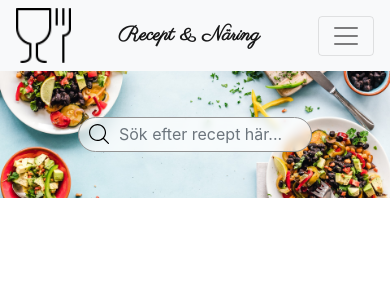
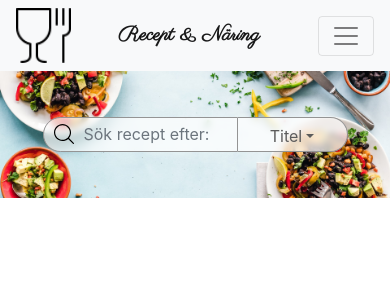
Before and after one commit to Soulsneezer/recept-naring, a React (Create React App) app in the folder client/: page / in a window 390 px wide. Shown: the top 300 px of the page. Built offline with nearby package versions, Linux system fonts and the light colour scheme; a web font is replaced by a local one.

Commit message:
now possible to search by category

```diff
--- a/client/src/App.css
+++ b/client/src/App.css
@@ -51,23 +51,6 @@
 .innerFoodCardContainer{
   padding: 50px;
 }
-@media only screen and (max-width: 400px) {
-	.recipeButton {
-		padding: 2px 10px;
-		font-size: 15px;
-	}
-	.logInButton {
-		padding: 2px 15px;
-		font-size: 15px;
-	}
-	.personLogo {
-		height: 18px;
-		width: 18px;
-  }
-  .container-outer {
-    margin-top: 0!important;
-  }
-}
 .search-bar {
   background: url(./images/background-img1.jpg) no-repeat;
   height: 30vh;
@@ -79,10 +62,24 @@
 .search-field {
   width: 40%;
 }
+.dropdown-btn > .btn-primary {
+  height: 55px;
+  color: rgb(0, 0, 0);
+  background-color: rgba(255, 255, 255, 0.7);
+  border: 1px solid rgb(148, 148, 148);
+  border-left: none;
+  border-radius: 0 30px 30px 0;
+  margin-bottom: 0;
+  font-size: 25px;
+  text-align: center;
+  color: rgb(92, 92, 92);
+  width: 160px;
+  backdrop-filter: blur(3px);
+}
 .search-input {
   z-index: 1;
   height: 55px;
-  border-radius: 30px;
+  border-radius: 30px 0 0 30px;
   font-size: 25px;
   padding-left: 60px;
   backdrop-filter: blur(3px);
@@ -102,10 +99,14 @@
     height: 20vh;
     background-size: 100%;
   }
+  .dropdown-btn > .btn-primary {
+    height: 45px;
+    width: 150px;
+  }
 }
 @media only screen and (max-width: 760px) {
   .search-field {
-    width: 60%;
+    width: 50%;
   }
   .search-input {
     height: 35px;
@@ -119,6 +120,33 @@
     background: url(./images/background-img1.jpg) no-repeat right;
     height: 15vh;
     background-size: 100%;
+  }
+  .dropdown-btn > .btn-primary {
+    height: 35px;
+    font-size: 16px;
+  }
+}
+@media only screen and (max-width: 400px) {
+	.recipeButton {
+		padding: 2px 10px;
+		font-size: 15px;
+	}
+	.logInButton {
+		padding: 2px 15px;
+		font-size: 15px;
+	}
+	.personLogo {
+		height: 18px;
+		width: 18px;
+  }
+  .container-outer {
+    margin-top: 0!important;
+  }
+  .dropdown-btn > .btn-primary {
+    width: 110px;
+  }
+  .card-h1 {
+    font-size: 32px;
   }
 }
 .card-button {
--- a/client/src/components/homePage.js
+++ b/client/src/components/homePage.js
@@ -1,10 +1,10 @@
 import React, { Component } from "react";
-import {InputGroup, FormControl, Button, Container, Row, Col, Card, Title} from 'react-bootstrap';
+import {InputGroup, FormControl, Button, Container, Row, Col, Card, DropdownButton, Dropdown, ButtonGroup} from 'react-bootstrap';
 import REST from "../REST.js";
-import { Link } from "react-router-dom";
 
 
 class Recipe extends REST {}
+class Recipeswiththiscategory extends REST {}
 
 class HomePage extends Component {
   constructor(props) {
@@ -12,45 +12,80 @@
 
     this.searchHandler = this.searchHandler.bind(this);
     this.showMoreRecipes = this.showMoreRecipes.bind(this);
+    this.showMoreRecipeCategorys = this.showMoreRecipeCategorys.bind(this);
+    this.dropDownAlternative = this.dropDownAlternative.bind(this);
 
     this.state = {
       recipes: [],
+      recipesCategory: [],
       searchInput:'',
-      count: 4,
-      recipesLength: 0
+      countRecipe: 4,
+      countCategory: 4,
+      recipesLength: 0,
+      recipesCategorysLength: 0,
+      myAlternative: 'Titel'
     }
   }
 
   async searchHandler(e) {
     let searchInput = e.target.value;
+    if(!searchInput) {
+      this.setState({
+        recipes: [],
+        countRecipe: 4,
+        recipesCategory: [],
+        countCategory: 4
+      });
+    }
     this.setState({
       searchInput: e.target.value
     })
 
     let recipes = await Recipe.find('/' + searchInput);
     let recipesLength = recipes.length;
-    recipes = recipes.slice(0, this.state.count);
+
+    let recipesCategory = await Recipeswiththiscategory.find('/' + searchInput);
+    let recipesCategorysLength = recipesCategory.length;
+
+    recipesCategory = recipesCategory.slice(0, this.state.countCategory)
+    recipes = recipes.slice(0, this.state.countRecipe);
+
     if(searchInput){
       this.setState({
         recipes: recipes,
-        recipesLength: recipesLength
-      });
-    } else {
-      this.setState({
-        recipes: [],
-        count: 4
+        recipesLength: recipesLength,
+        recipesCategory: recipesCategory,
+        recipesCategorysLength: recipesCategorysLength
       });
     }
   }
 
   async showMoreRecipes() {
-    this.state.count += 4;
+    this.state.countRecipe += 4;
     let recipes = await Recipe.find('/' + this.state.searchInput);
-    recipes = recipes.splice(0,this.state.count);
+    recipes = recipes.splice(0, this.state.countRecipe);
 
     this.setState({
       recipes: recipes,
-      count: this.state.count
+      countRecipe: this.state.countRecipe
+    })
+  }
+
+  async showMoreRecipeCategorys() {
+    this.state.countCategory += 4;
+    let recipesCategory = await Recipeswiththiscategory.find('/' + this.state.searchInput);
+    recipesCategory = recipesCategory.splice(0, this.state.countCategory);
+
+    this.setState({
+      recipesCategory: recipesCategory,
+      countCategory: this.state.countCategory
+    })
+  }
+
+  dropDownAlternative(e) {
+    let myAlternative = e.target.id;
+    this.setState({
+      myAlternative: myAlternative
     })
   }
 
@@ -63,18 +98,37 @@
               className="search-input"
               onChange={this.searchHandler}
               value={this.state.searchInput}
-              placeholder="Sök efter recept här..."
-              aria-label="Sök efter recept här..."
-              aria-describedby="Sök efter recept här..."
-            />
+              placeholder={`Sök recept efter:`}
+              aria-label={`Sök recept efter:`}
+              />
           </InputGroup>
+          <DropdownButton title={this.state.myAlternative} className="dropdown-btn" alignRight>
+            <Dropdown.Item id="Titel" onClick={this.dropDownAlternative}>
+              Titel
+            </Dropdown.Item>
+            <Dropdown.Item id="Kategori" onClick={this.dropDownAlternative}>
+              Kategori
+            </Dropdown.Item>
+          </DropdownButton>
         </div>
 
-        {this.state.recipes.length === 0 ? '':
+
+        {this.state.myAlternative === 'Titel'?
+          this.state.recipes.length === 0 ?
+            this.state.searchInput !== '' ?
+              <Container className="container-outer">
+                <Row className="container-title">
+                  <Col>
+                    <h2 className="card-h1">0 sökträffar på titel</h2>
+                  </Col>
+                </Row>
+              </Container>
+            : ''
+          :
           <Container className="container-outer">
             <Row className="container-title">
               <Col>
-                <h1 className="card-h1">Sökresultat</h1>
+                <h1 className="card-h1">Sökresultat på titel</h1>
               </Col>
             </Row>
             <Row className="container-inner">
@@ -93,7 +147,44 @@
             <Button
               className="show-more-btn"
               onClick={this.showMoreRecipes}>
-              {this.state.recipesLength <= this.state.count ? 'Inga fler recept': 'Visa fler recept'}
+              {this.state.recipesLength <= this.state.countRecipe ? 'Inga fler recept': 'Visa fler recept'}
+            </Button>
+          </Container>
+          :
+            this.state.recipesCategory.length === 0 ?
+              this.state.searchInput !== '' ?
+                <Container className="container-outer">
+                  <Row className="container-title">
+                    <Col>
+                      <h2 className="card-h1">0 sökträffar på kategori</h2>
+                    </Col>
+                  </Row>
+                </Container>
+            : ''
+          :
+          <Container className="container-outer">
+            <Row className="container-title">
+              <Col>
+                <h1 className="card-h1">Sökresultat på kategori</h1>
+              </Col>
+            </Row>
+            <Row className="container-inner">
+              {this.state.recipesCategory.map(recipe => (
+                <div className="card-outer special" key={recipe._id}>
+                  <div className="card-inner">
+                    <img className="card-img" src={require("../images/"+ recipe.img)} alt={"En bild på " + recipe.name} />
+                    <Card.Title className="card-title">
+                      <h5 className="card-p">{recipe.name}</h5>
+                    </Card.Title>
+                  <Button className="card-button" href={"/recipe/" + recipe._id}>Gå till recept</Button>
+                  </div>
+                </div>
+              ))}
+            </Row>
+            <Button
+              className="show-more-btn"
+              onClick={this.showMoreRecipeCategorys}>
+              {this.state.recipesCategorysLength <= this.state.countCategory ? 'Inga fler recept': 'Visa fler recept'}
             </Button>
           </Container>
         }
```
Also changed, not shown: 1 other file (tests, documents, lock files or other folders).
